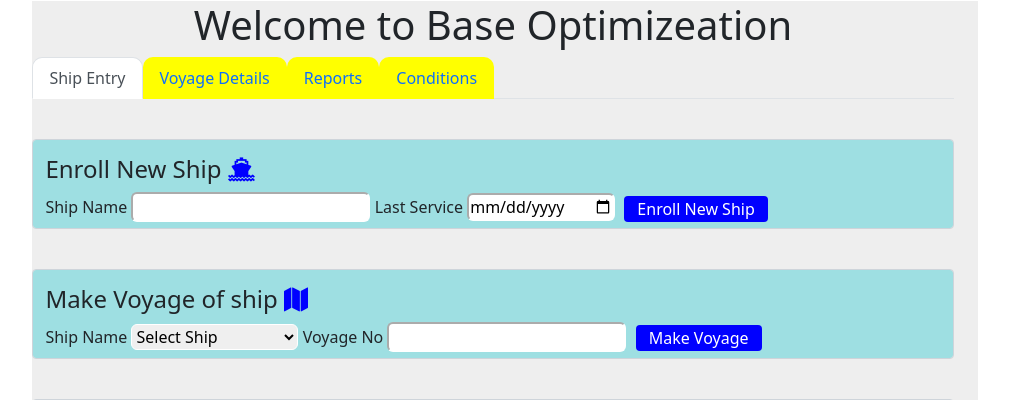
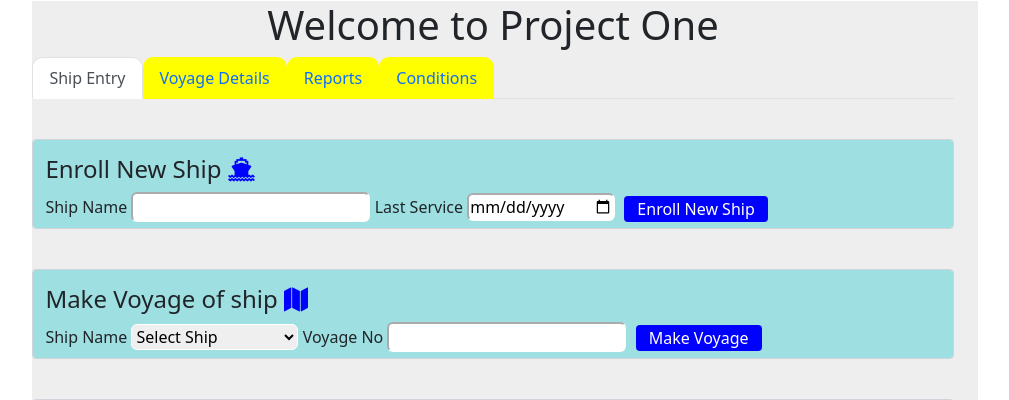
Before and after one commit to anshumannautiyal/hospital_project, a Django app: page /open in a window 1280 px wide. Shown: the top 400 px of the page, without its empty margins (135-1144 px from the left). Run offline with Django 3.2, Linux system fonts and the light colour scheme; data comes from the database, SQL or seed files in the repository; some libraries are stand-ins or nearby versions.

Commit message:
project one

```diff
--- a/hospital_recors/templates/hospital_recors/home.html
+++ b/hospital_recors/templates/hospital_recors/home.html
@@ -43,7 +43,7 @@
 			<td style="width: 13%"></td>
 			<td><div class="col-lg-12 col-sm-12 col-md-12" style="background-color: rgb(238, 238, 238);">
 		<div class="row col-lg-12 col-md-12 col-sm-12" >
-			<h1 style="text-align: center;">Welcome to Base Optimizeation</h1>
+			<h1 style="text-align: center;">Welcome to Project One</h1>
 		</div>
 
 		<div class="row col-lg-12 col-md-12 col-sm-12 jumbotron">
```
